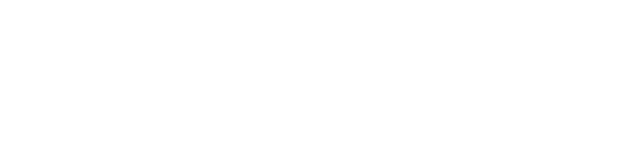
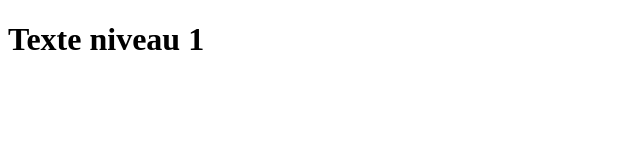
Before and after one commit to mariemtahri/Graduation-Project, a plain HTML site: page index.html in a window 1280 px wide. Shown: the whole page, without its empty margins (0-640 px from the left). Drawn offline with Linux system fonts and the light colour scheme.

Commit message:
Added a title

```diff
--- a/index.html
+++ b/index.html
@@ -8,6 +8,6 @@
     <title>Graduation Project</title>
 </head>
 <body>
-
+    <h1> Texte niveau 1</h1>
 </body>
 </html>
```
